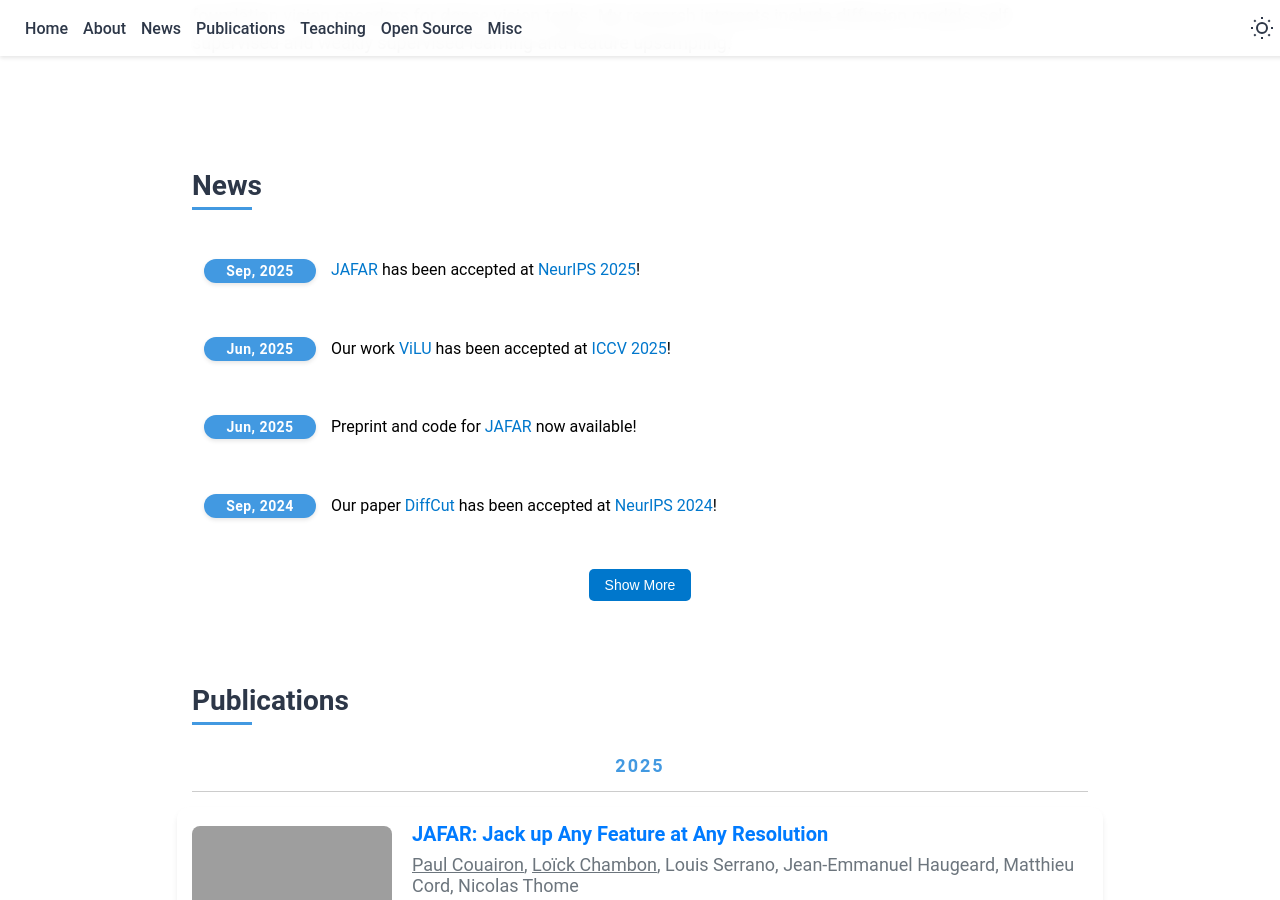
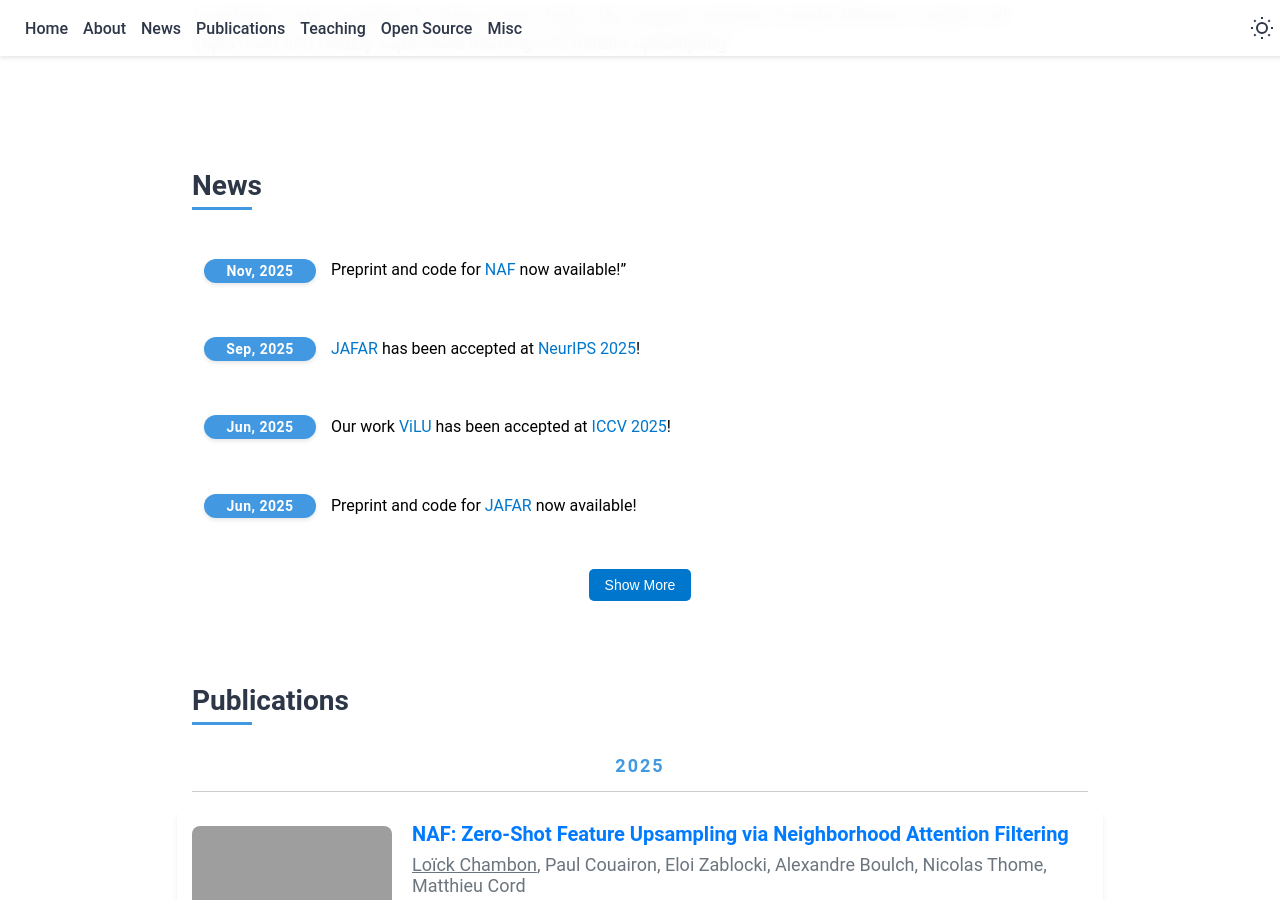
Before and after one commit to pcouairon/pcouairon.github.io, a Jekyll site: the page built from index.markdown, in a window 1280 px wide and 900 px high, scrolled down 686 px. Built offline with Jekyll 4.4.1, drawn with Linux system fonts in a browser that asks for light colours; some of the changed lines change nothing that is shown; some of the changed text lies outside the part shown; grey boxes are pictures that could not be loaded.

Commit message:
update naf

```diff
--- a/_data/main/news.yaml
+++ b/_data/main/news.yaml
@@ -21,3 +21,6 @@
 
 - date: 2025-09-18
   content: "[JAFAR](https://jafar-upsampler.github.io) has been accepted at [NeurIPS 2025](https://neurips.cc/Conferences/2025)!"
+
+- date: 2025-11-25
+  content: Preprint and code for [NAF](https://github.com/valeoai/NAF) now available!"
--- a/_data/main/publications.yaml
+++ b/_data/main/publications.yaml
@@ -75,12 +75,32 @@
   website: https://jafar-upsampler.github.io
   abstract: "Foundation Vision Encoders have become essential for a wide range of dense vision tasks. However, their low-resolution spatial feature outputs necessitate feature upsampling to produce the high-resolution modalities required for downstream tasks. In this work, we introduce JAFAR—a lightweight and flexible feature upsampler that enhances the spatial resolution of visual features from any Foundation Vision Encoder to an arbitrary target resolution. JAFAR employs an attention-based module designed to promote semantic alignment between high-resolution queries—derived from low-level image features—and semantically enriched low-resolution keys, using Spatial Feature Transform (SFT) modulation. Notably, despite the absence of high-resolution supervision, we demonstrate that learning at low upsampling ratios and resolutions generalizes remarkably well to significantly higher output scales. Extensive experiments show that JAFAR effectively recovers fine-grained spatial details and consistently outperforms existing feature upsampling methods across a diverse set of downstream tasks."
   bibtex: |
-    @inproceedings{couairon2025jafar,
-      title           ={JAFAR: Jack up Any Feature at Any Resolution},
-      author          ={Paul Couairon and Loick Chambon and Louis Serrano and Jean-Emmanuel Haugeard and Matthieu Cord and Nicolas Thome},
-      year            ={2025},
-      eprint          ={2506.11136},
-      archivePrefix   ={arXiv},
-      primaryClass    ={cs.CV},
-      url             ={https://arxiv.org/abs/2506.11136}
+    @inproceedings{
+      couairon2025jafar,
+      title={{JAFAR}: Jack up Any Feature at Any Resolution},
+      author={Paul Couairon and Loick Chambon and Louis Serrano and Jean-Emmanuel HAUGEARD and Matthieu Cord and Nicolas THOME},
+      booktitle={The Thirty-ninth Annual Conference on Neural Information Processing Systems},
+      year={2025},
+      url={https://openreview.net/forum?id=HnYk0mMEIt}
       }
+
+
+- title: "NAF: Zero-Shot Feature Upsampling via Neighborhood Attention Filtering"
+  authors: <u><a href="#">Loïck Chambon</a></u>, <a href="#">Paul Couairon</a>, <a href="#">Eloi Zablocki</a>, <a href="#">Alexandre Boulch</a>, <a href="#">Nicolas Thome</a>, <a href="#">Matthieu Cord</a>
+  date: 2025-11-25
+  year: 2025
+  journal: ArXiv Preprint
+  thumbnail: /assets/publications/naf/thumbnail.png
+  pdf:  https://arxiv.org/pdf/2511.18452
+  github: https://github.com/valeoai/NAF
+  abstract: "Vision Foundation Models (VFMs) extract spatially downsampled representations, posing challenges for pixel-level tasks. Existing upsampling approaches face a fundamental trade-off: classical filters are fast and broadly applicable but rely on fixed forms, while modern upsamplers achieve superior accuracy through learnable, VFM-specific forms at the cost of retraining for each VFM. We introduce Neighborhood Attention Filtering (NAF), which bridges this gap by learning adaptive spatial-and-content weights through Cross-Scale Neighborhood Attention and Rotary Position Embeddings (RoPE), guided solely by the high-resolution input image. NAF operates zero-shot: it upsamples features from any VFM without retraining, making it the first VFM-agnostic architecture to outperform VFM-specific upsamplers and achieve state-of-the-art performance across multiple downstream tasks. It maintains high efficiency, scaling to 2K feature maps and reconstructing intermediate-resolution maps at 18 FPS. Beyond feature upsampling, NAF demonstrates strong performance on image restoration, highlighting its versatility."
+  bibtex: |
+    @misc{chambon2025naf,
+      title={NAF: Zero-Shot Feature Upsampling via Neighborhood Attention Filtering},
+      author={Loick Chambon and Paul Couairon and Eloi Zablocki and Alexandre Boulch and Nicolas Thome and Matthieu Cord},
+      year={2025},
+      eprint={2511.18452},
+      archivePrefix={arXiv},
+      primaryClass={cs.CV},
+      url={https://arxiv.org/abs/2511.18452},
+      }
```
Also changed, not shown: 1 other file.
